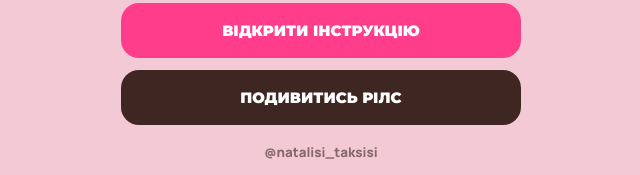
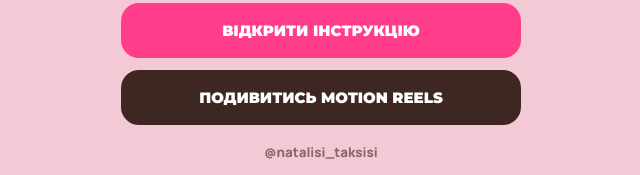
Before and after one commit to natali-khomenko/natalisi-video-edit-guide, a plain HTML site: page index.html in a window 1280 px wide. Shown: the part 394-569 px from the top of the page, without its empty margins (319-959 px from the left). Drawn offline with Linux system fonts and the light colour scheme; a web font is replaced by a local one.

Commit message:
Rename reel button

```diff
--- a/index.html
+++ b/index.html
@@ -17,6 +17,6 @@ small{display:block;text-align:center;font-weight:800;opacity:.6;margin-top:18px
 <h1>Монтаж рілса <span>з Claude</span></h1>
 <p>Інструкція крок за кроком: субтитри, титри позаду тебе й гіфки на словах.</p>
 <a class="a" href="montazh-z-claude.pdf">Відкрити інструкцію</a>
-<a class="b" href="https://www.instagram.com/reel/DgDPBLNAZgn/">Подивитись рілс</a>
+<a class="b" href="https://www.instagram.com/reel/DgDPBLNAZgn/">Подивитись Motion Reels</a>
 <small>@natalisi_taksisi</small>
 </main></body></html>
```
